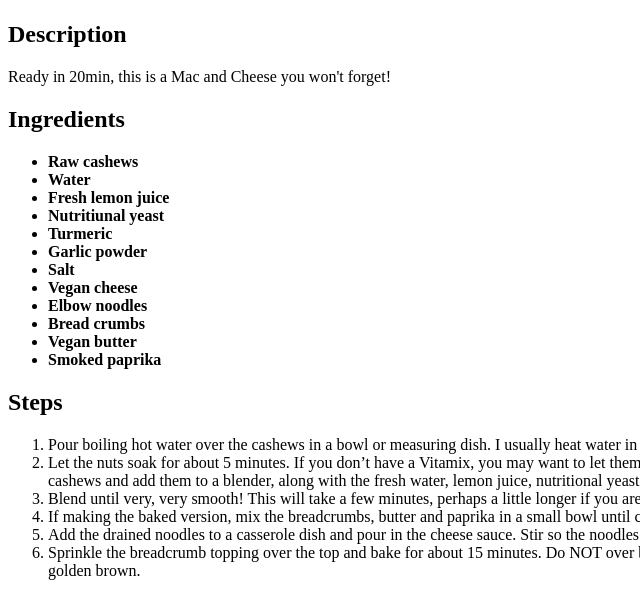
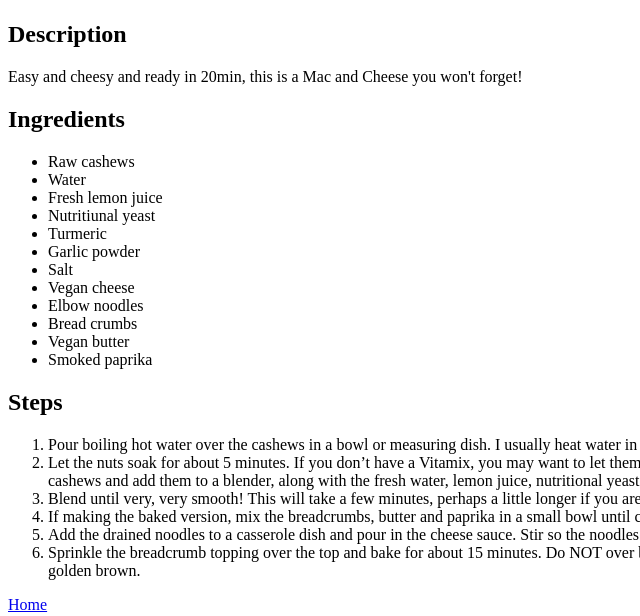
Before and after one commit to martimn98/odin-recipes, a plain HTML site: page recipes/mac-cheese.html in a window 1280 px wide. Shown: the part 345-961 px from the top of the page, without its empty margins (0-640 px from the left). Drawn offline with Linux system fonts and the light colour scheme.

Commit message:
Add home button to pages Edit README

```diff
--- a/recipes/mac-cheese.html
+++ b/recipes/mac-cheese.html
@@ -16,23 +16,23 @@
         alt="Finished Mac and Cheese" width="350px" height="auto">
 
     <h2>Description</h2>
-    <p>Ready in 20min, this is a Mac and Cheese you won't forget!
+    <p>Easy and cheesy and ready in 20min, this is a Mac and Cheese you won't forget!
     </p>
 
     <h2>Ingredients</h2>
     <ul>
-        <li><b>Raw cashews</b></li>
-        <li><b>Water</b></li>
-        <li><b>Fresh lemon juice</b></li>
-        <li><b>Nutritiunal yeast</b></li>
-        <li><b>Turmeric</b></li>
-        <li><b>Garlic powder</b></li>
-        <li><b>Salt</b></li>
-        <li><b>Vegan cheese</b></li>
-        <li><b>Elbow noodles</b></li>
-        <li><b>Bread crumbs</b></li>
-        <li><b>Vegan butter</b></li>
-        <li><b>Smoked paprika</b></li>
+        <li>Raw cashews</b></li>
+        <li>Water</li>
+        <li>Fresh lemon juice</li>
+        <li>Nutritiunal yeast</li>
+        <li>Turmeric</li>
+        <li>Garlic powder</li>
+        <li>Salt</li>
+        <li>Vegan cheese</li>
+        <li>Elbow noodles</li>
+        <li>Bread crumbs</li>
+        <li>Vegan butter</li>
+        <li>Smoked paprika</li>
 
     </ul>
 
@@ -58,6 +58,7 @@
             out. I also broiled it just for a few minutes until the breadcrumbs turned a golden brown.</li>
     </ol>
 
+    <a href="../index.html">Home</a>
 </body>
 
 </html>
```
Also changed, not shown: recipes/lasagna.html (+1 -0 lines), 1 other file.
